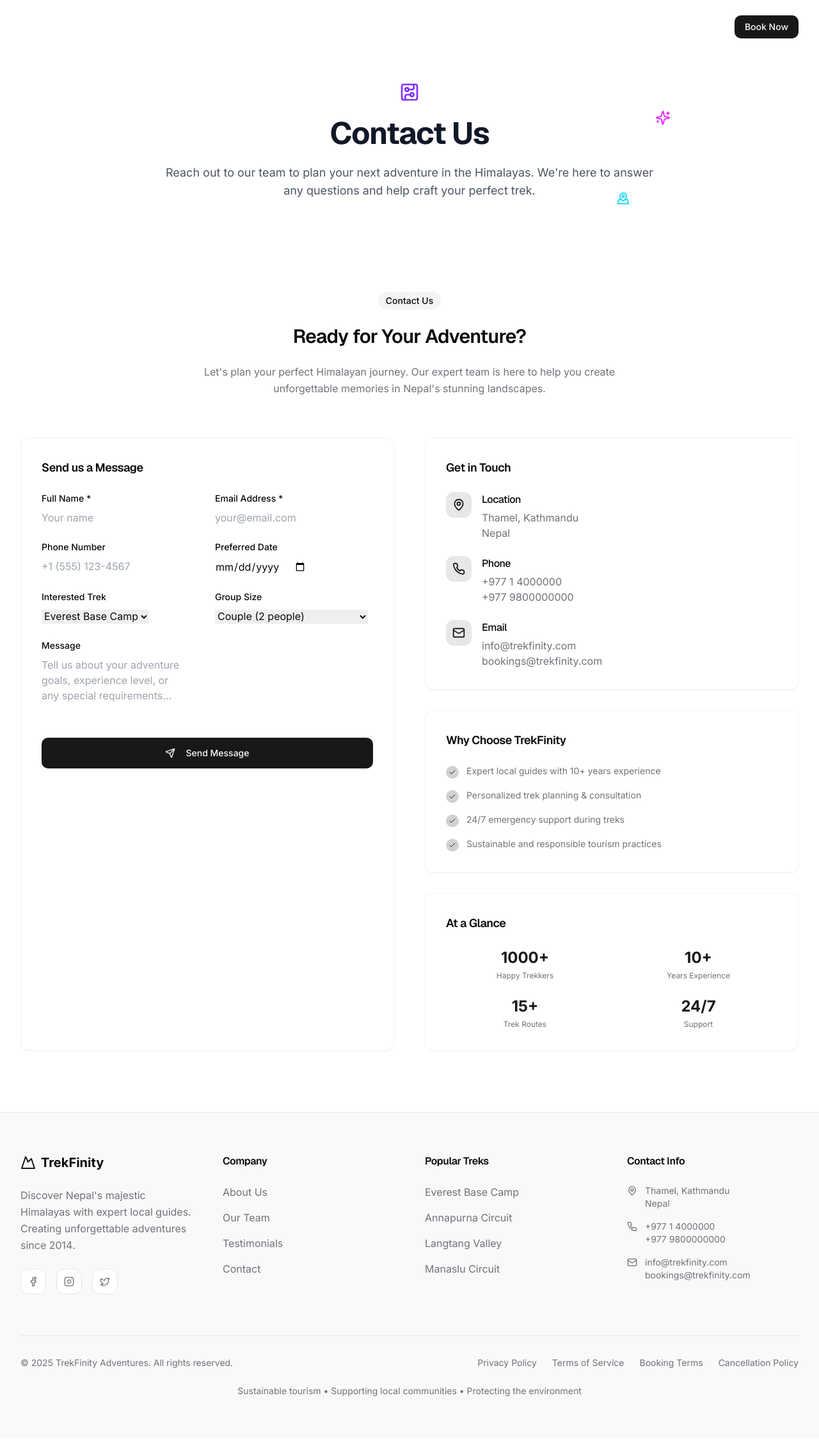
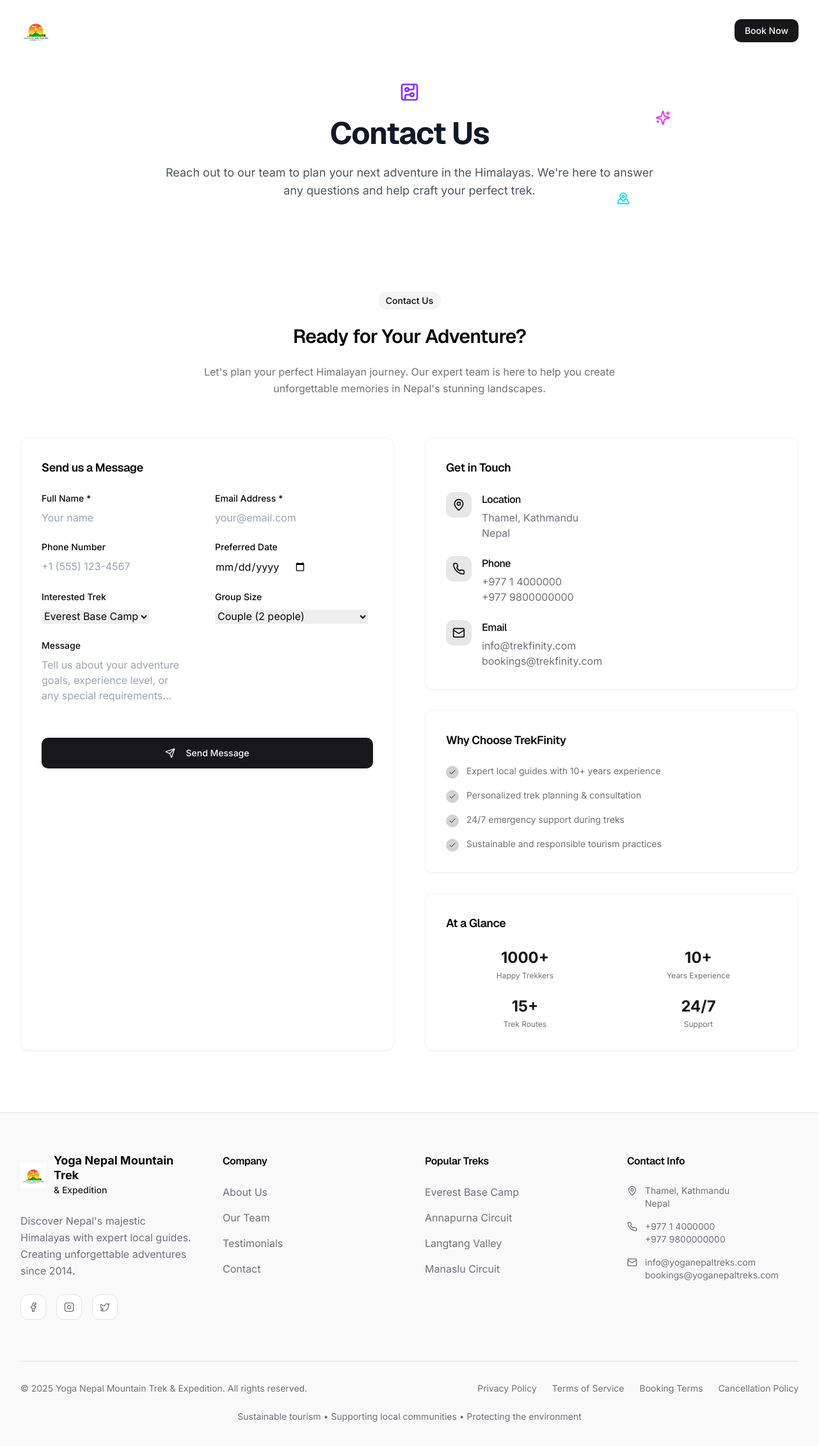
Before and after one commit to dorje888/trekfinity-adventure-guides, a React (Vite) app: page /contact in a window 1280 px wide. Shown: the top 2260 px of the page at 64% size. Built offline with nearby package versions, Linux system fonts and the light colour scheme.

Commit message:
Set logo and company name
*   Replaced the existing logo with the provided image.
*   Updated the company name in the Navbar and Footer components.

```diff
--- a/src/components/Footer.tsx
+++ b/src/components/Footer.tsx
@@ -1,5 +1,5 @@
 import React from 'react';
-import { Facebook, Instagram, Twitter, MapPin, Phone, Mail, Mountain } from 'lucide-react';
+import { Facebook, Instagram, Twitter, MapPin, Phone, Mail } from 'lucide-react';
 
 const Footer = () => {
   const currentYear = new Date().getFullYear();
@@ -37,9 +37,16 @@ const Footer = () => {
         <div className="grid grid-cols-1 md:grid-cols-2 lg:grid-cols-4 gap-12">
           {/* Brand Section */}
           <div className="lg:col-span-1">
-            <div className="flex items-center gap-2 mb-6">
-              <Mountain className="h-6 w-6 text-primary" />
-              <span className="text-xl font-bold text-foreground">TrekFinity</span>
+            <div className="flex items-center gap-3 mb-6">
+              <img
+                src="/lovable-uploads/3042a073-2741-4abb-a098-23af3d0f755d.png"
+                alt="Yoga Nepal Mountain Trek & Expedition Logo"
+                className="h-10 w-10 object-contain"
+              />
+              <span className="text-lg font-bold text-foreground leading-tight">
+                Yoga Nepal Mountain Trek<br />
+                <span className="text-sm font-medium opacity-90">& Expedition</span>
+              </span>
             </div>
             <p className="text-muted-foreground mb-6 leading-relaxed">
               Discover Nepal's majestic Himalayas with expert local guides.
@@ -121,8 +128,8 @@ const Footer = () => {
               <div className="flex items-start gap-3">
                 <Mail className="h-4 w-4 text-muted-foreground mt-0.5 flex-shrink-0" />
                 <div className="text-sm text-muted-foreground">
-                  <div>info@trekfinity.com</div>
-                  <div>bookings@trekfinity.com</div>
+                  <div>info@yoganepaltreks.com</div>
+                  <div>bookings@yoganepaltreks.com</div>
                 </div>
               </div>
             </div>
@@ -133,7 +140,7 @@ const Footer = () => {
         <div className="mt-16 pt-8 border-t border-border">
           <div className="flex flex-col md:flex-row justify-between items-center gap-4">
             <div className="text-sm text-muted-foreground">
-              © {currentYear} TrekFinity Adventures. All rights reserved.
+              © {currentYear} Yoga Nepal Mountain Trek & Expedition. All rights reserved.
             </div>
 
             {/* Legal Links */}
--- a/src/components/Navbar.tsx
+++ b/src/components/Navbar.tsx
@@ -1,3 +1,4 @@
+
 import React, { useState, useEffect } from 'react';
 import { Menu, X, ChevronDown } from 'lucide-react';
 import { cn } from '@/lib/utils';
@@ -75,12 +76,18 @@ const Navbar = () => {
       <div className="container mx-auto container-padding">
         <div className="flex items-center justify-between">
           {/* Logo */}
-          <Link to="/" className="flex items-center">
+          <Link to="/" className="flex items-center gap-3">
+            <img
+              src="/lovable-uploads/3042a073-2741-4abb-a098-23af3d0f755d.png"
+              alt="Yoga Nepal Mountain Trek & Expedition Logo"
+              className="h-12 w-12 object-contain"
+            />
             <span className={cn(
-              "text-2xl font-bold tracking-tight transition-colors",
+              "text-lg font-bold tracking-tight transition-colors leading-tight",
               isScrolled ? "text-foreground" : "text-white"
             )}>
-              TrekFinity
+              Yoga Nepal Mountain Trek<br />
+              <span className="text-sm font-medium opacity-90">& Expedition</span>
             </span>
           </Link>
 
```
Also changed, not shown: public/lovable-uploads/3042a073-2741-4abb-a098-23af3d0f755d.png (added).
